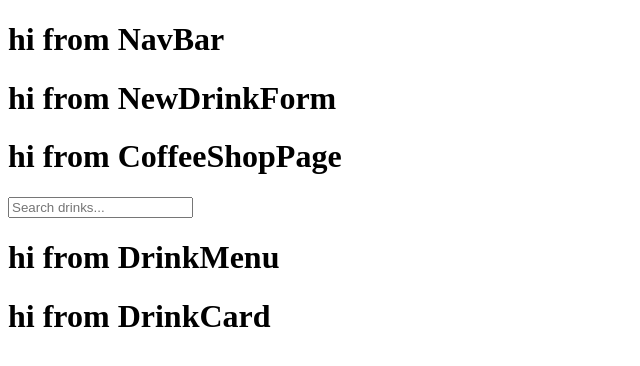
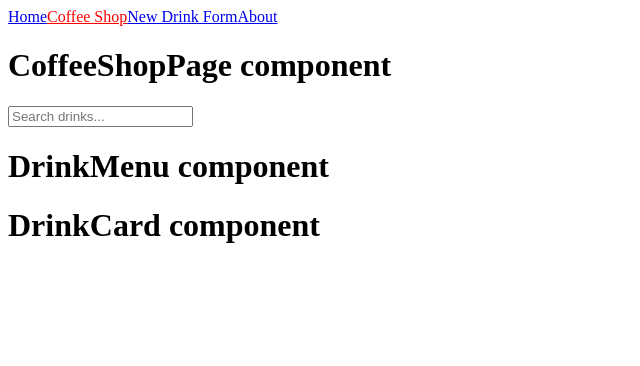
Before and after one commit to Chanez89/coffee-shop, a React (Create React App) app: page /CoffeeShop in a window 1280 px wide. Shown: the top 366 px of the page, without its empty margins (0-640 px from the left). Built offline with nearby package versions, Linux system fonts and the light colour scheme.

Commit message:
Set up basic React router. Cleaned up 'db.json' a little bit.

```diff
--- a/db.json
+++ b/db.json
@@ -1,26 +1,37 @@
-[
+{
+  "drinks": [
     {
+      "id": 1,
       "title": "Black",
       "description": "Black coffee is as simple as it gets with ground coffee beans steeped in hot water, served warm. And if you want to sound fancy, you can call black coffee by its proper name: cafe noir.",
-      "ingredients": [
-        "Coffee"
-      ],
+      "ingredients": ["Coffee"],
       "image": "https://images.unsplash.com/photo-1519333796630-4b7d19ad1bb3?ixlib=rb-1.2.1&ixid=MnwxMjA3fDB8MHxwaG90by1wYWdlfHx8fGVufDB8fHx8&auto=format&fit=crop&w=1480&q=80",
-      "price": 2.00,
-      "likes": 0,
+      "price": 5.00,
+      "count": 0,
       "hot": true,
-      "id": 1
+      "liked": false
     },
     {
-      "title": "",
-      "description": "",
-      "ingredients": [
-        ""
-      ],
-      "image": "https://images.unsplash.com/photo-1519333796630-4b7d19ad1bb3?ixlib=rb-1.2.1&ixid=MnwxMjA3fDB8MHxwaG90by1wYWdlfHx8fGVufDB8fHx8&auto=format&fit=crop&w=1480&q=80",
-      "price": 2.00,
-      "likes": 0,
+      "id": 2,
+      "title": "Latte",
+      "description": "As the most popular coffee drink out there, the latte is comprised of a shot of espresso and steamed milk with just a touch of foam. It can be ordered plain or with a flavor shot of anything from vanilla to pumpkin spice.",
+      "ingredients": ["Espresso", "Steamed Milk"],
+      "image": "https://www.caffesociety.co.uk/assets/recipe-images/latte-small.jpg",
+      "price": 5.00,
+      "count": 0,
       "hot": true,
-      "id": 2
+      "liked": false
+    },
+    {
+      "id": 3,
+      "title": "Cappuccino",
+      "description": "Cappuccino is a latte made with more foam than steamed milk, often with a sprinkle of cocoa powder or cinnamon on top. Sometimes you can find variations that use cream instead of milk or ones that throw in flavor shot, as well.",
+      "ingredients": ["Espresso", "Steamed Milk", "Foam"],
+      "image": "https://static01.nyt.com/images/2015/10/02/fashion/02CAPP3SUB/02CAPP3SUB-superJumbo.jpg?quality=90&auto=webp",
+      "price": 5.00,
+      "count": 0,
+      "hot": true,
+      "liked": false
     }
   ]
+}
--- a/package.json
+++ b/package.json
@@ -8,6 +8,7 @@
     "@testing-library/user-event": "^12.8.3",
     "react": "^17.0.2",
     "react-dom": "^17.0.2",
+    "react-router-dom": "^5.3.0",
     "react-scripts": "4.0.3",
     "web-vitals": "^1.1.2"
   },
@@ -15,7 +16,8 @@
     "start": "react-scripts start",
     "build": "react-scripts build",
     "test": "react-scripts test",
-    "eject": "react-scripts eject"
+    "eject": "react-scripts eject",
+    "server": "json-server --watch db.json --port=4000"
   },
   "eslintConfig": {
     "extends": [
--- /dev/null
+++ b/src/components/About.js
@@ -0,0 +1,7 @@
+function About() {
+  return (
+    <h1>About component</h1>
+  );
+}
+
+export default About;
--- a/src/components/App.js
+++ b/src/components/App.js
@@ -1,11 +1,29 @@
+import React from 'react';
+import { Route, Switch } from 'react-router-dom';
 import NavBar from './NavBar.js';
+import Home from './Home.js';
 import CoffeeShopPage from './CoffeeShopPage.js';
+import NewDrinkForm from './NewDrinkForm.js';
+import About from './About.js';
 
 function App() {
   return (
     <div>
       <NavBar />
-      <CoffeeShopPage />
+      <Switch>
+        <Route exact path='/'>
+          <Home />
+        </Route>
+        <Route exact path='/CoffeeShop'>
+          <CoffeeShopPage />
+        </Route>
+        <Route exact path='/NewDrinkForm'>
+          <NewDrinkForm />
+        </Route>
+        <Route exact path='/About'>
+          <About />
+        </Route>
+      </Switch>
     </div>
   );
 }
--- a/src/components/CoffeeShopPage.js
+++ b/src/components/CoffeeShopPage.js
@@ -4,7 +4,7 @@ import SearchBar from './SearchBar.js'; // may need to change where to import th
 function CoffeeShopPage() {
   return (
     <div>
-      <h1>hi from CoffeeShopPage</h1>
+      <h1>CoffeeShopPage component</h1>
       <SearchBar />
       <DrinkMenu />
     </div>
--- a/src/components/DrinkCard.js
+++ b/src/components/DrinkCard.js
@@ -1,7 +1,7 @@
 // component responsible for rendering each drink card
 function DrinkCard() {
   return (
-    <h1>hi from DrinkCard</h1>
+    <h1>DrinkCard component</h1>
   );
 }
 
--- a/src/components/DrinkMenu.js
+++ b/src/components/DrinkMenu.js
@@ -4,7 +4,7 @@ import DrinkCard from './DrinkCard.js';
 function DrinkMenu() {
   return (
     <div>
-      <h1>hi from DrinkMenu</h1>
+      <h1>DrinkMenu component</h1>
       <DrinkCard />
     </div>
   );
--- /dev/null
+++ b/src/components/Home.js
@@ -0,0 +1,7 @@
+function Home() {
+  return (
+    <h1>Home component</h1>
+  );
+}
+
+export default Home;
--- a/src/components/NavBar.js
+++ b/src/components/NavBar.js
@@ -1,10 +1,21 @@
-import NewDrinkForm from "./NewDrinkForm.js"; // may need to change where to import this component later
+// import NewDrinkForm from "./NewDrinkForm.js"; // may need to change where to import this component later
+import {NavLink} from 'react-router-dom';
 
 function NavBar() {
   return (
     <div>
-      <h1>hi from NavBar</h1>
-      <NewDrinkForm />
+      <NavLink to='/' exact activeStyle={{color: 'red'}}>
+        Home
+      </NavLink>
+      <NavLink to='/CoffeeShop' exact activeStyle={{ color: 'red' }}>
+        Coffee Shop
+      </NavLink>
+      <NavLink to='/NewDrinkForm' exact activeStyle={{ color: 'red' }}>
+        New Drink Form
+      </NavLink>
+      <NavLink to='/About' exact activeStyle={{ color: 'red' }}>
+        About
+      </NavLink>
     </div>
   );
 }
--- a/src/components/NewDrinkForm.js
+++ b/src/components/NewDrinkForm.js
@@ -1,6 +1,6 @@
 function NewDrinkForm() {
   return (
-    <h1>hi from NewDrinkForm</h1>
+    <h1>NewDrinkForm component</h1>
   );
 }
 
--- a/src/components/SearchBar.js
+++ b/src/components/SearchBar.js
@@ -12,7 +12,7 @@ function handleChange(event){
     [event.target.name]: event.target.value,
   })
 }
-console.log(formData)
+// console.log(formData)
   return (
     <input type="search"
     name="search-form"
--- a/src/index.js
+++ b/src/index.js
@@ -1,11 +1,12 @@
 import React from 'react';
 import ReactDOM from 'react-dom';
 import App from './components/App';
+import { BrowserRouter } from 'react-router-dom';
 
 
 ReactDOM.render(
-  <React.StrictMode>
+  <BrowserRouter>
     <App />
-  </React.StrictMode>,
+  </BrowserRouter>,
   document.getElementById('root')
 );
```
Also changed, not shown: 1 other file (tests, documents, lock files or other folders).
